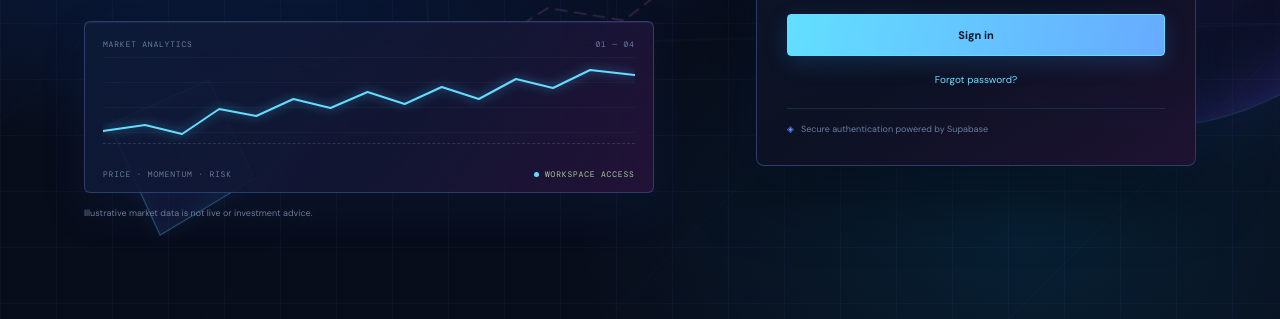
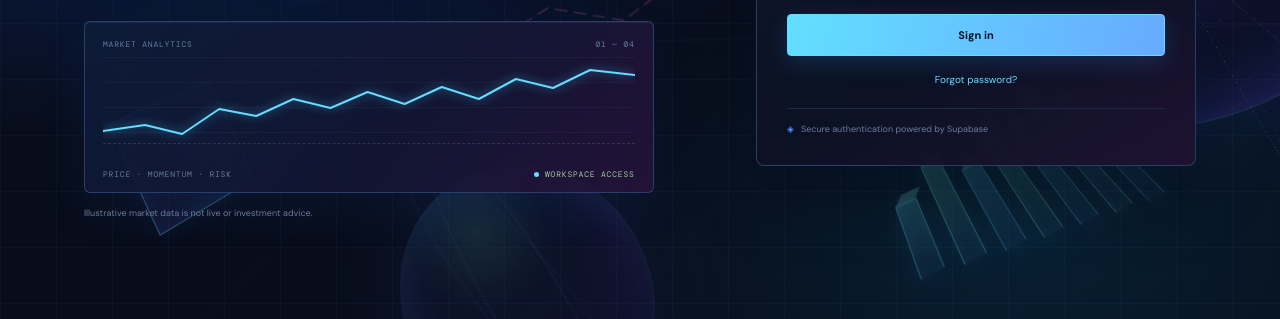
Before and after one commit to aviralkumarverma80-droid/market, a plain HTML site: page login.html in a window 1280 px wide. Shown: the part 481-800 px from the top of the page. Drawn offline with nearby package versions, Linux system fonts and the light colour scheme.

Commit message:
Add layered ambient market animations
Co-authored-by: Copilot App <223556219+Copilot@users.noreply.github.com>

```diff
--- a/login.html
+++ b/login.html
@@ -9,7 +9,7 @@
     <link rel="preconnect" href="https://fonts.googleapis.com">
     <link rel="preconnect" href="https://fonts.gstatic.com" crossorigin>
     <link href="https://fonts.googleapis.com/css2?family=DM+Mono:wght@400;500&family=DM+Sans:wght@400;450;500;550;600;650;700;750&display=swap" rel="stylesheet">
-    <link rel="stylesheet" href="styles.css?v=20261122-3d">
+    <link rel="stylesheet" href="styles.css?v=20261122-3d-more">
     <script src="https://cdn.jsdelivr.net/npm/@supabase/supabase-js@2" defer></script>
     <script src="supabase-config.js?v=20261122" defer></script>
     <script src="auth.js?v=20261122-supabase" defer></script>
@@ -18,7 +18,9 @@
   <body class="auth-page">
     <div class="ambient-background" aria-hidden="true">
       <div class="ambient-orb"></div>
+      <div class="ambient-orb ambient-orb--secondary"></div>
       <div class="ambient-cube"><span></span><span></span><span></span><span></span><span></span><span></span></div>
+      <div class="ambient-bars"><span></span><span></span><span></span><span></span><span></span><span></span><span></span></div>
       <svg class="ambient-chart" viewBox="0 0 1200 480" preserveAspectRatio="none">
         <path class="ambient-chart-grid" d="M0 80H1200M0 160H1200M0 240H1200M0 320H1200M0 400H1200M150 0V480M350 0V480M550 0V480M750 0V480M950 0V480M1150 0V480"></path>
         <path class="ambient-chart-line" d="M0 345 92 322 158 340 226 277 294 290 360 224 423 250 494 185 562 210 634 128 695 168 765 142 828 186 902 94 972 124 1043 68 1110 91 1200 30"></path>
--- a/styles.css
+++ b/styles.css
@@ -526,6 +526,38 @@ body {
   transform-style: preserve-3d;
 }
 
+.ambient-orb::before,
+.ambient-orb::after {
+  position: absolute;
+  inset: 14% -24%;
+  border: 1px solid rgba(103, 194, 255, .36);
+  border-radius: 50%;
+  box-shadow: 0 0 15px rgba(67, 151, 255, .12);
+  content: "";
+}
+
+.ambient-orb::before {
+  transform: rotateX(68deg) rotateZ(-24deg);
+  animation: ambient-ring-turn 28s linear infinite;
+}
+
+.ambient-orb::after {
+  inset: -18% 8%;
+  border-color: rgba(209, 98, 255, .23);
+  transform: rotateY(68deg) rotateZ(18deg);
+  animation: ambient-ring-turn 38s linear infinite reverse;
+}
+
+.ambient-orb--secondary {
+  top: auto;
+  right: auto;
+  bottom: -16%;
+  left: 30%;
+  width: clamp(150px, 22vw, 290px);
+  opacity: .46;
+  animation-duration: 27s;
+}
+
 .ambient-cube {
   position: absolute;
   bottom: 13%;
@@ -552,6 +584,56 @@ body {
 .ambient-cube span:nth-child(4) { transform: rotateY(-90deg) translateZ(58px); }
 .ambient-cube span:nth-child(5) { transform: rotateX(90deg) translateZ(58px); }
 .ambient-cube span:nth-child(6) { transform: rotateX(-90deg) translateZ(58px); }
+
+.ambient-bars {
+  position: absolute;
+  right: 12%;
+  bottom: 11%;
+  display: flex;
+  width: clamp(140px, 22vw, 260px);
+  height: 170px;
+  align-items: flex-end;
+  justify-content: space-between;
+  padding: 0 12px;
+  opacity: .42;
+  transform: perspective(520px) rotateX(48deg) rotateZ(-16deg);
+  transform-style: preserve-3d;
+}
+
+.ambient-bars span {
+  position: relative;
+  width: 9%;
+  height: var(--bar-height);
+  border: 1px solid rgba(105, 217, 255, .52);
+  border-bottom: 0;
+  background: linear-gradient(180deg, rgba(89, 217, 255, .45), rgba(71, 107, 255, .08));
+  box-shadow: 0 0 15px rgba(56, 160, 255, .16), inset 0 0 12px rgba(85, 204, 255, .12);
+  transform: skewY(-8deg);
+  transform-origin: bottom;
+  animation: ambient-bar-pulse 3.8s ease-in-out infinite alternate;
+}
+
+.ambient-bars span::before {
+  position: absolute;
+  top: -9px;
+  left: -1px;
+  width: 100%;
+  height: 9px;
+  background: rgba(119, 227, 255, .5);
+  content: "";
+  transform: skewX(-45deg);
+  transform-origin: bottom;
+}
+
+.ambient-bars span:nth-child(1) { --bar-height: 34%; animation-delay: -1.6s; }
+.ambient-bars span:nth-child(2) { --bar-height: 56%; animation-delay: -.8s; }
+.ambient-bars span:nth-child(3) { --bar-height: 43%; animation-delay: -2.2s; }
+.ambient-bars span:nth-child(4) { --bar-height: 76%; animation-delay: -.4s; }
+.ambient-bars span:nth-child(5) { --bar-height: 61%; animation-delay: -1.9s; }
+.ambient-bars span:nth-child(6) { --bar-height: 92%; animation-delay: -.9s; }
+.ambient-bars span:nth-child(7) { --bar-height: 69%; animation-delay: -2.6s; }
+.ambient-bars span:nth-child(4)::before,
+.ambient-bars span:nth-child(7)::before { background: rgba(255, 118, 212, .48); }
 
 .ambient-chart {
   position: absolute;
@@ -615,6 +697,10 @@ body {
   to { transform: translate3d(-5vw, 4vh, 30px) rotateY(12deg) scale(1.04); }
 }
 
+@keyframes ambient-ring-turn {
+  to { rotate: 360deg; }
+}
+
 @keyframes ambient-cube-turn {
   from { transform: translateY(0) rotateX(-18deg) rotateY(0) rotateZ(-12deg); }
   to { transform: translateY(-24px) rotateX(342deg) rotateY(360deg) rotateZ(348deg); }
@@ -633,6 +719,10 @@ body {
   50% { opacity: .58; stroke-width: 5; }
 }
 
+@keyframes ambient-bar-pulse {
+  to { filter: brightness(1.45); transform: skewY(-8deg) scaleY(.78); }
+}
+
 @media (max-width: 700px) {
   .ambient-cube { bottom: 5%; left: -20px; width: 84px; height: 84px; }
   .ambient-cube span:nth-child(1) { transform: translateZ(42px); }
@@ -642,6 +732,8 @@ body {
   .ambient-cube span:nth-child(5) { transform: rotateX(90deg) translateZ(42px); }
   .ambient-cube span:nth-child(6) { transform: rotateX(-90deg) translateZ(42px); }
   .ambient-chart { top: 26%; right: -25%; width: 112%; height: 38%; opacity: .19; }
+  .ambient-bars { right: -5%; bottom: 6%; width: 150px; height: 115px; opacity: .27; }
+  .ambient-orb--secondary { left: 14%; }
 }
 
 @media (prefers-reduced-motion: reduce) {
@@ -650,7 +742,10 @@ body {
   .ambient-chart,
   .ambient-chart-line,
   .ambient-chart-secondary,
-  .ambient-chart-indicator {
+  .ambient-chart-indicator,
+  .ambient-orb::before,
+  .ambient-orb::after,
+  .ambient-bars span {
     animation: none;
   }
 }
```
Also changed, not shown: index.html (+3 -1 lines).
